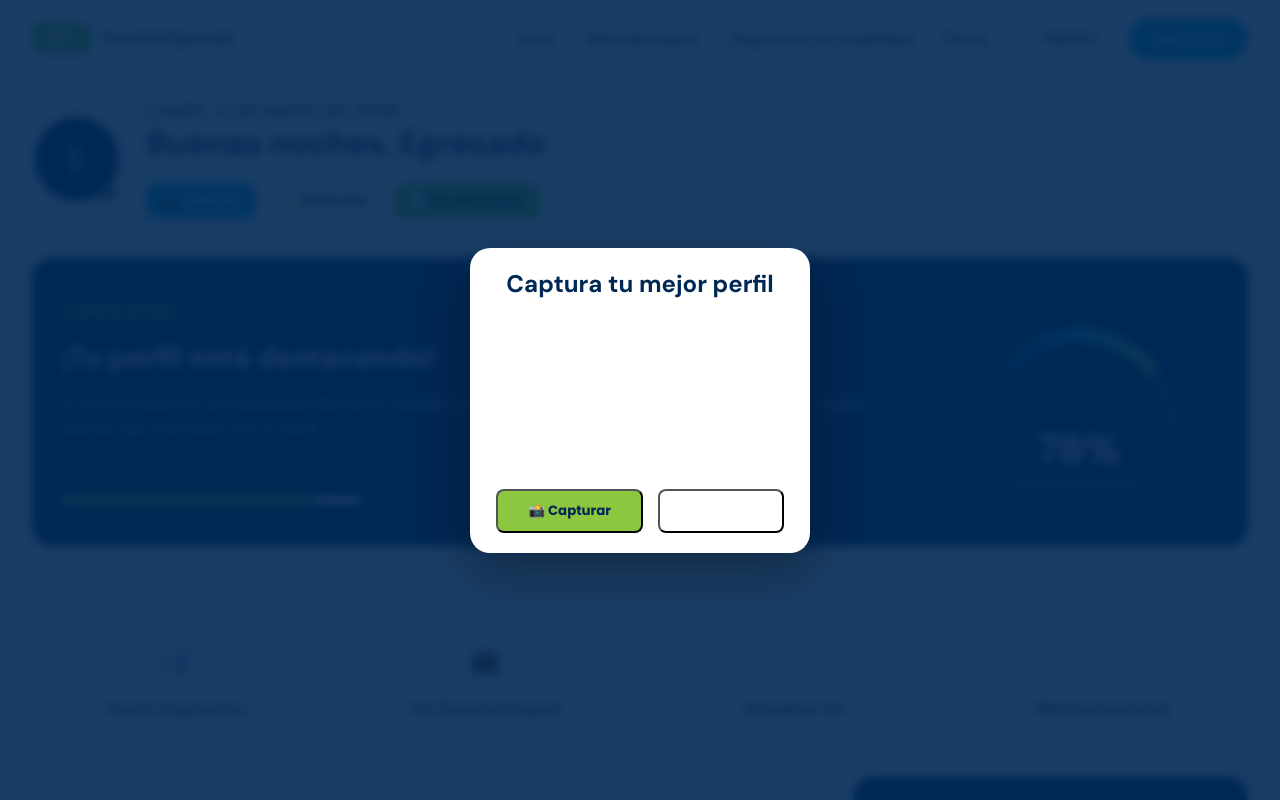
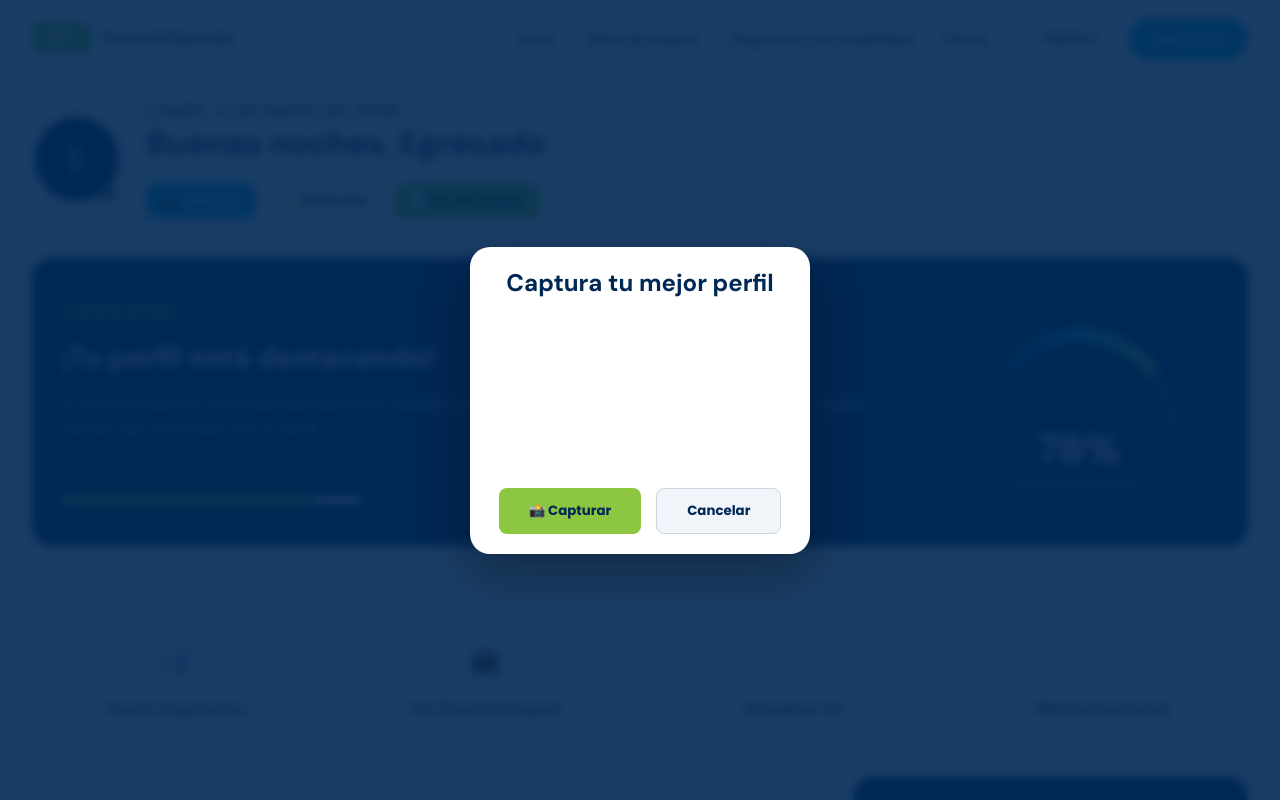
Before and after one commit to Andres0606/proyecto-ia, a Next.js app in the folder Front/: page /dashboard in a window 1280 px wide. Both pictures are taken after a click on the button "📷 Cámara". Shown: the top 800 px of the page. Built offline with nearby package versions, Linux system fonts and the light colour scheme; no server answers.

Commit message:
ui: fix invisible text on camera cancel button

```diff
--- a/Front/app/dashboard/page.tsx
+++ b/Front/app/dashboard/page.tsx
@@ -291,10 +291,10 @@ export default function Dashboard() {
               <h2 style={{ marginBottom: '15px', color: 'var(--ucc-navy)' }}>Captura tu mejor perfil</h2>
               <video ref={videoRef} autoPlay style={{ width: '100%', maxWidth: '400px', borderRadius: '15px', marginBottom: '20px', transform: 'scaleX(-1)' }} />
               <div style={{ display: 'flex', gap: '15px', justifyContent: 'center' }}>
-                <button onClick={capturePhoto} className="btn" style={{ background: 'var(--ucc-green)', color: 'var(--ucc-navy)', padding: '10px 30px', fontWeight: 'bold' }}>
+                <button onClick={capturePhoto} className="btn" style={{ background: 'var(--ucc-green)', color: 'var(--ucc-navy)', padding: '12px 30px', fontWeight: '800', border: 'none', borderRadius: '10px', cursor: 'pointer' }}>
                   {uploading ? 'Subiendo...' : '📸 Capturar'}
                 </button>
-                <button onClick={stopCamera} className="btn" style={{ background: 'var(--ucc-red)', color: 'white', padding: '10px 30px' }}>
+                <button onClick={stopCamera} className="btn" style={{ background: '#f1f5f9', color: '#002855', padding: '12px 30px', fontWeight: '800', border: '1px solid #cbd5e1', borderRadius: '10px', cursor: 'pointer' }}>
                   Cancelar
                 </button>
               </div>
```
